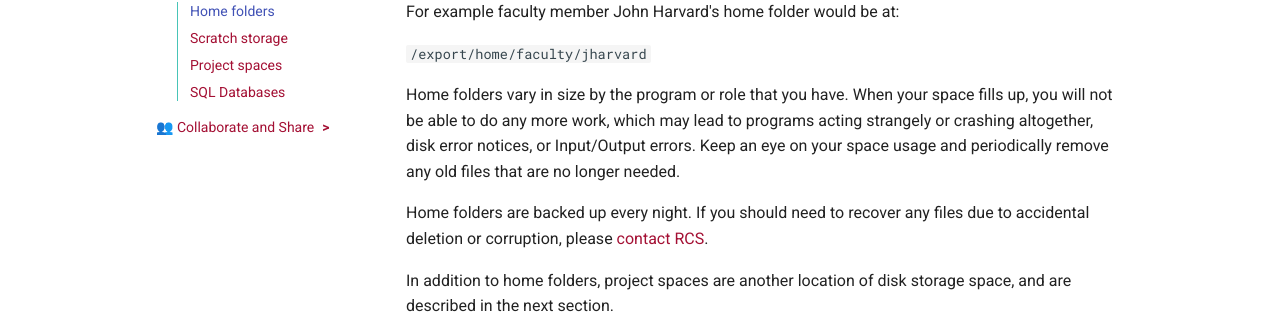
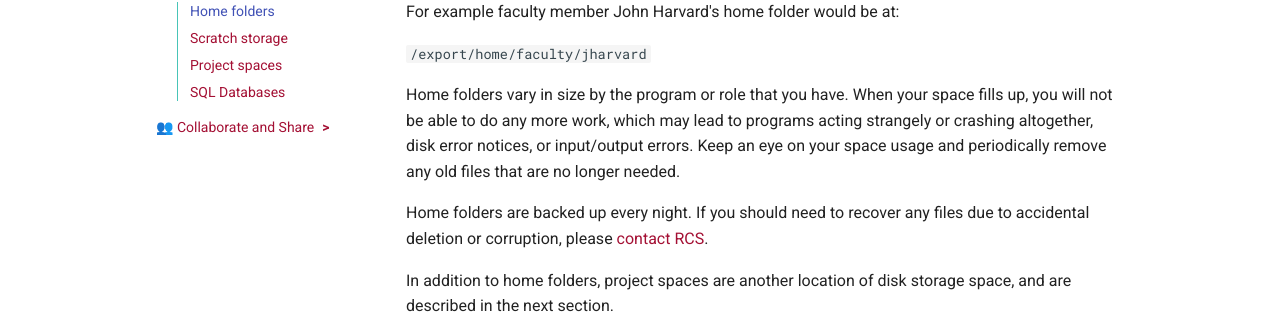
Before and after one commit to hbs-rcs/hbsgrid-docs, an MkDocs documentation site: the page built from docs/storage.md, in a window 1280 px wide and 900 px high, scrolled down 543 px. Shown: the part 175-504 px from the top of the window. Built offline with MkDocs 1.6.1 and Material for MkDocs 9.7.7, drawn with Linux system fonts in a browser that asks for light colours; comment, search, counter and statistics services are not loaded.

```diff
--- a/docs/storage.md
+++ b/docs/storage.md
@@ -33,7 +33,7 @@ For example faculty member John Harvard's home folder would be at:
 Home folders vary in size by the program or role that you have. When
 your space fills up, you will not be able to do any more work, which may
 lead to programs acting strangely or crashing altogether, disk error
-notices, or Input/Output errors. Keep an eye on your space usage and
+notices, or input/output errors. Keep an eye on your space usage and
 periodically remove any old files that are no longer needed.
 
 Home folders are backed up every night. If you should need to recover
```
